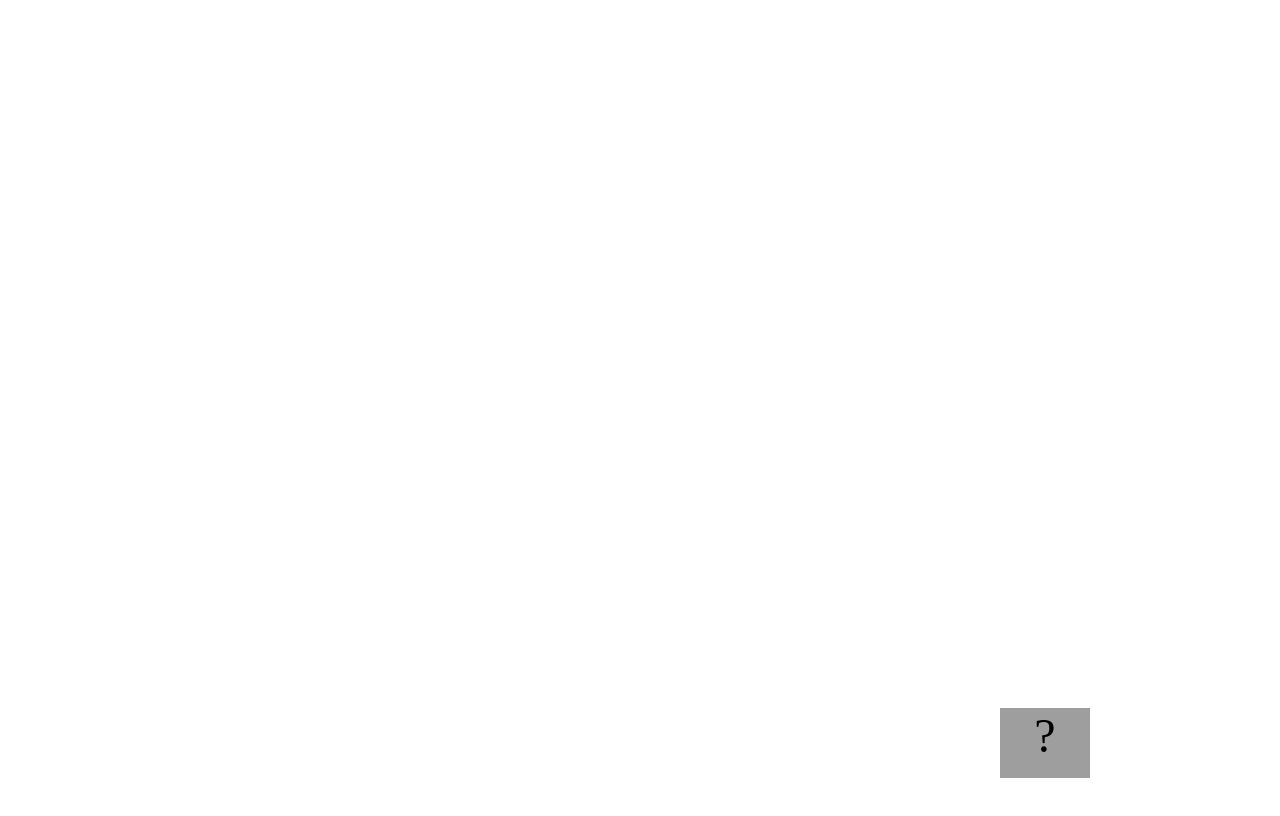
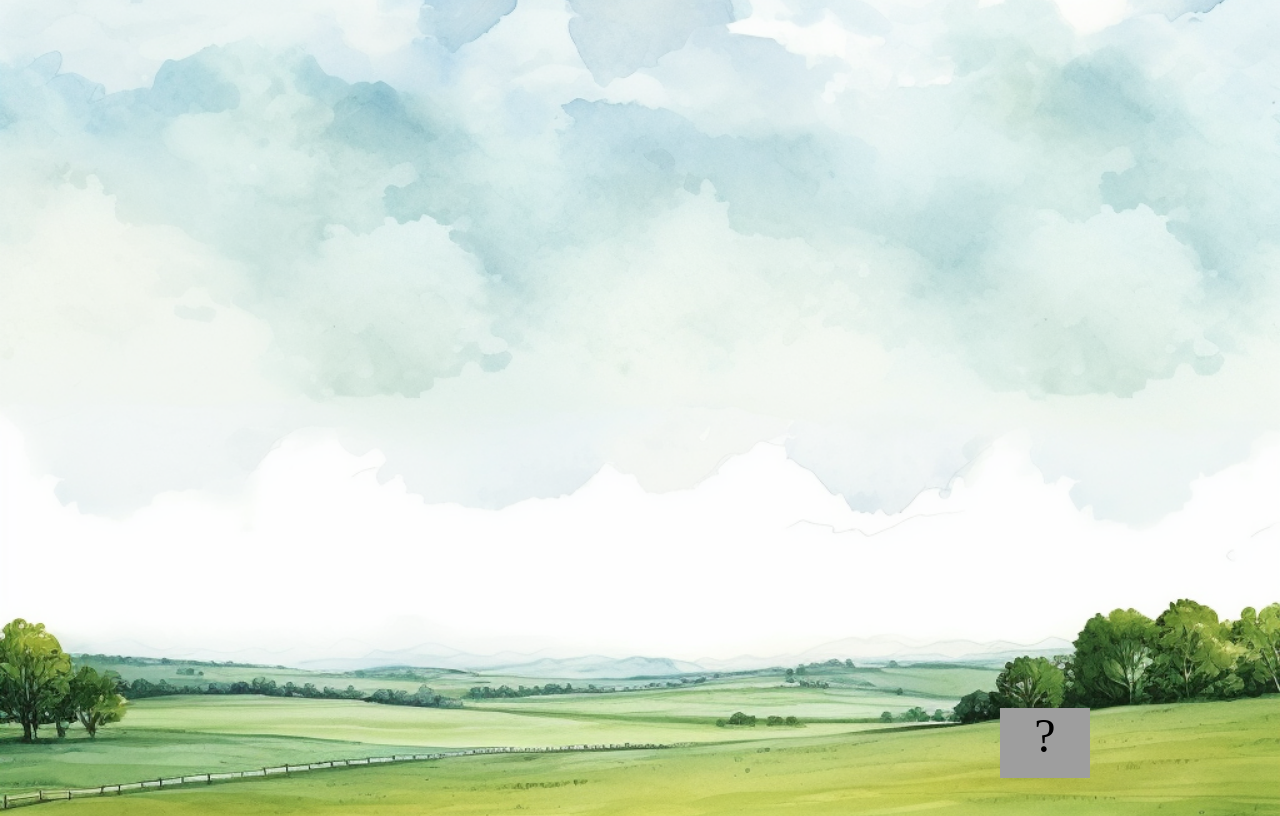
Before and after one commit to RonmurrayNEXUS/RonmurrayNEXUS.github.io, a plain HTML site: page fsd-projects/bouncing-box/index.html in a window 1280 px wide. Drawn offline with Linux system fonts and the light colour scheme; grey boxes are pictures that could not be loaded.

Commit message:
Finished Bouncing Box

```diff
--- a/fsd-projects/bouncing-box/index.html
+++ b/fsd-projects/bouncing-box/index.html
@@ -25,6 +25,9 @@
     .board {
       height: 100vh;
       overflow: hidden;
+      background-image: url("images/farmground.png");
+      background-size: cover;
+      background-position: center;
     }
   </style>
   <!-- 	<script src="//cdnjs.cloudflare.com/ajax/libs/jquery/2.1.1/jquery.min.js"></script> -->
@@ -119,7 +122,7 @@
        */
       function handleBoxClick() {
         positionX = 0;
-        speedX = 1 * points + 5;
+        speedX = 1 * points + 12;
         points += 1;
         changeBoxText(points);
 
```
Also changed, not shown: fsd-projects/bouncing-box/images/farmground.png (added).
